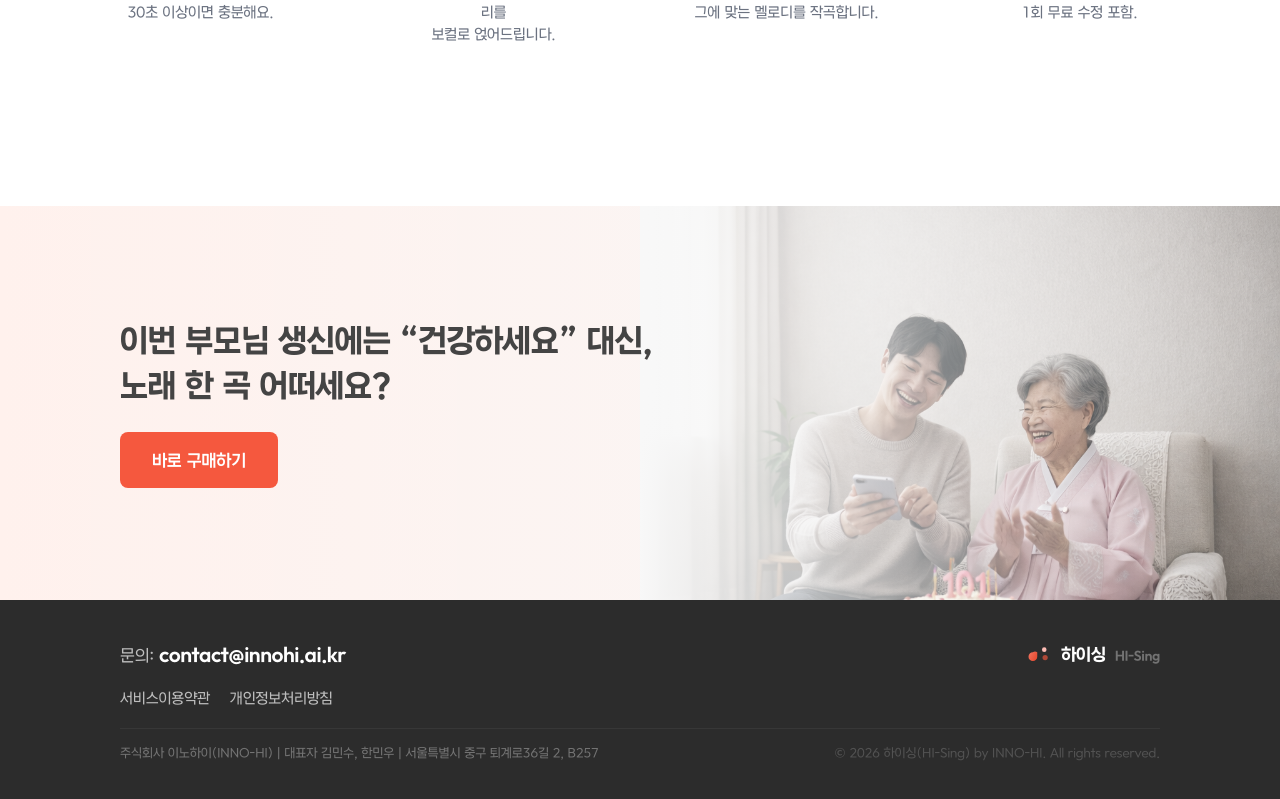
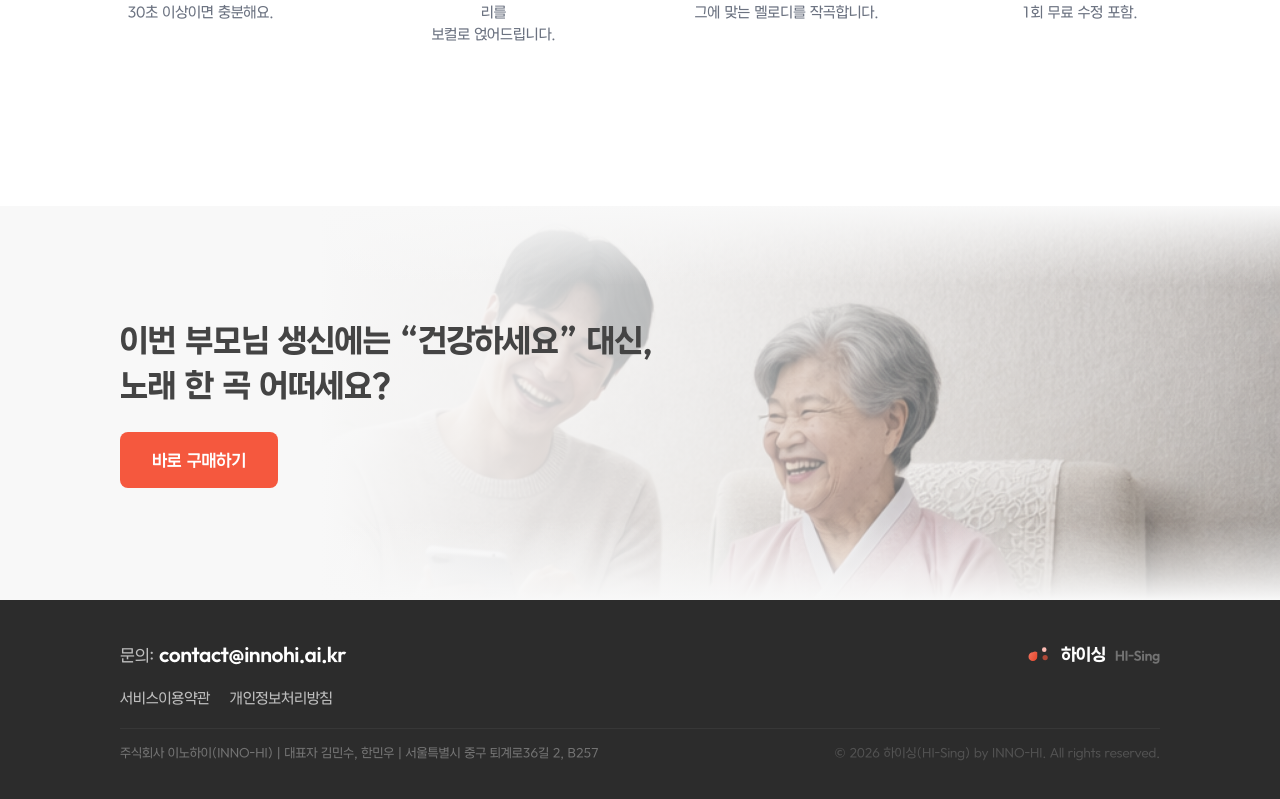
Before and after one commit to INNO-HI/HI-Sing, a Next.js app: page / in a window 1280 px wide. Shown: the part 4586-5385 px from the top of the page. Built offline with nearby package versions, Linux system fonts and the light colour scheme; no server answers; a web font is replaced by a local one.

Commit message:
CTA 사진 배경과 자연스럽게 연결 — 좌/우/상/하 4방향 그라데이션 블렌드

```diff
--- a/src/sections/HomeTab.tsx
+++ b/src/sections/HomeTab.tsx
@@ -600,11 +600,23 @@ export function HomeTab({ onNavigate }: HomeTabProps) {
 
       {/* ═══ 7. CTA ════════════════════════════════════ */}
       <section className="relative py-20 sm:py-28 overflow-hidden bg-neutral-50">
-        {/* 배경: 왼쪽 메인색 그라데이션 + 오른쪽 사진 */}
-        <div className="absolute inset-0 bg-gradient-to-r from-primary-50 to-transparent" />
-        <div className="absolute right-0 top-0 bottom-0 w-1/2 hidden sm:block">
-          <img src={`/images/cta-family-new.png`} alt="" className="w-full h-full object-cover" />
-          <div className="absolute inset-0 bg-gradient-to-r from-neutral-50 via-neutral-50/50 to-transparent" />
+        {/* 배경 사진 — 전체에 깔고, 위에서 왼쪽→오른쪽으로 자연스럽게 페이드 */}
+        <div className="absolute inset-0 hidden sm:block">
+          <img src={`/images/cta-family-new.png`} alt="" className="w-full h-full object-cover object-right" />
+          {/* 좌측 완전 불투명 → 중앙 살짝 → 우측 투명 (사진 드러남) */}
+          <div
+            className="absolute inset-0"
+            style={{
+              background: 'linear-gradient(to right, #F8F8F8 0%, #F8F8F8 25%, rgba(248,248,248,0.75) 50%, rgba(248,248,248,0.2) 80%, rgba(248,248,248,0) 100%)',
+            }}
+          />
+          {/* 하단 그라데이션 — 섹션 위/아래 배경색과 매끄럽게 연결 */}
+          <div
+            className="absolute inset-0"
+            style={{
+              background: 'linear-gradient(to bottom, #F8F8F8 0%, rgba(248,248,248,0) 20%, rgba(248,248,248,0) 80%, #F8F8F8 100%)',
+            }}
+          />
         </div>
         <div className="relative z-10 max-w-6xl mx-auto px-5 sm:px-8 lg:px-14">
           <FadeIn>
```
